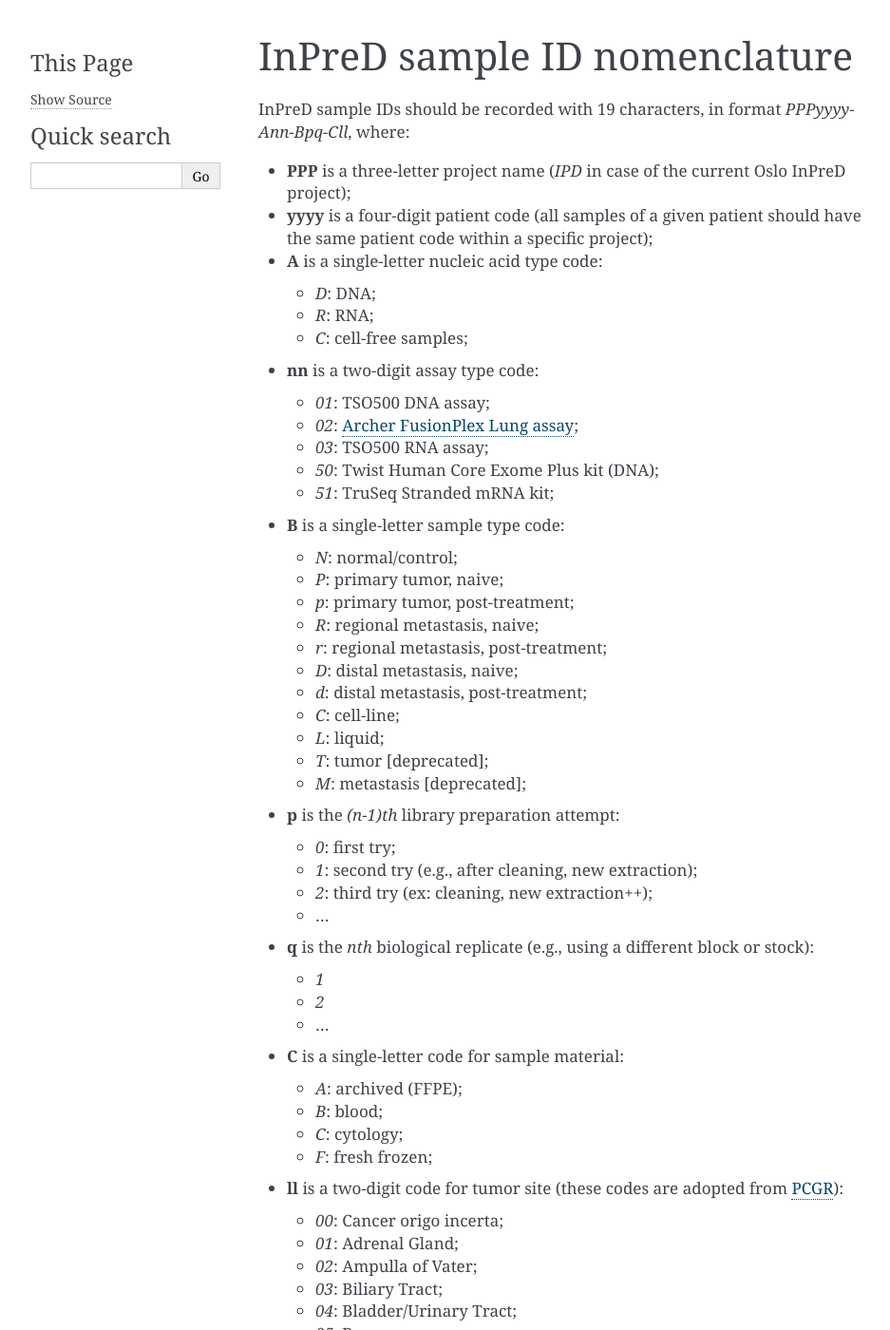
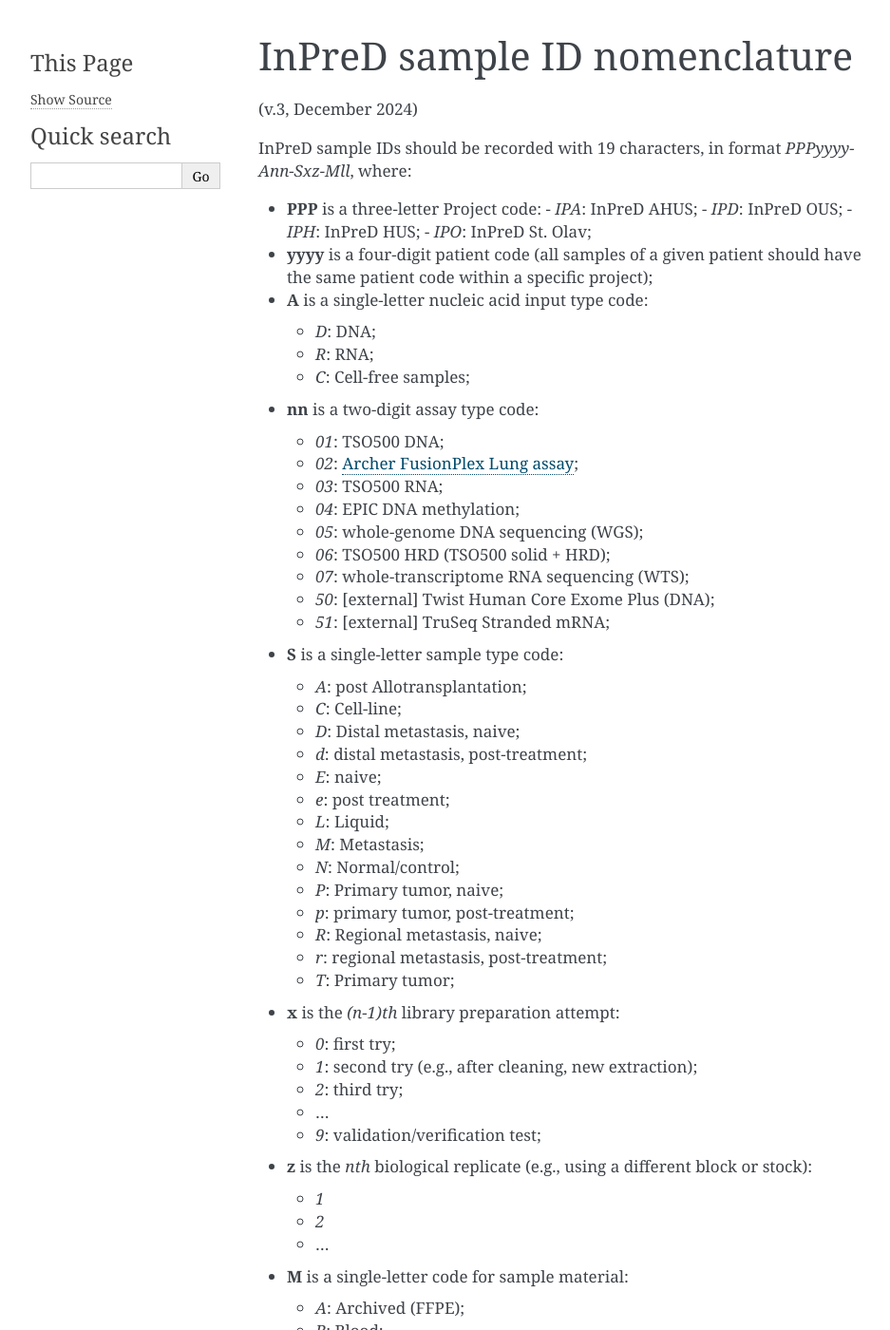
Before and after one commit to InPreD/TSOPPI_documentation, a Sphinx documentation site: the page built from docs/source/inpred_nomenclature.rst, in a window 1280 px wide and 1400 px high. Shown: the whole window at 95% size, without its empty margins (148-1085 px from the left). Built offline with Sphinx 7.4.7, drawn with Linux system fonts in a browser that asks for light colours; pages that are not in the unit, such as notebooks, are missing from menus; some of the changed text lies outside the part shown.

Commit message:
InPreD nomenclature update

```diff
--- a/docs/source/inpred_nomenclature.rst
+++ b/docs/source/inpred_nomenclature.rst
@@ -2,57 +2,75 @@
 InPreD sample ID nomenclature
 =============================
 
-InPreD sample IDs should be recorded with 19 characters, in format *PPPyyyy-Ann-Bpq-Cll*, where:
+(v.3, December 2024)
 
-- **PPP** is a three-letter project name (*IPD* in case of the current Oslo InPreD project);
+InPreD sample IDs should be recorded with 19 characters, in format *PPPyyyy-Ann-Sxz-Mll*, where:
+
+- **PPP** is a three-letter Project code:
+  - *IPA*: InPreD AHUS;
+  - *IPD*: InPreD OUS;
+  - *IPH*: InPreD HUS;
+  - *IPO*: InPreD St. Olav;
+
 - **yyyy** is a four-digit patient code (all samples of a given patient should have the same patient code within a specific project);
-- **A** is a single-letter nucleic acid type code:
+- **A** is a single-letter nucleic acid input type code:
 
   - *D*: DNA;
   - *R*: RNA;
-  - *C*: cell-free samples;
+  - *C*: Cell-free samples;
 
 - **nn** is a two-digit assay type code:
 
-  - *01*: TSO500 DNA assay;
+  - *01*: TSO500 DNA;
   - *02*: `Archer FusionPlex Lung assay <https://archerdx.com/research-products/solid-tumor-research/fusionplex-lung/>`_;
-  - *03*: TSO500 RNA assay;
-  - *50*: Twist Human Core Exome Plus kit (DNA);
-  - *51*: TruSeq Stranded mRNA kit;
+  - *03*: TSO500 RNA;
+  - *04*: EPIC DNA methylation;
+  - *05*: whole-genome DNA sequencing (WGS);
+  - *06*: TSO500 HRD (TSO500 solid + HRD);
+  - *07*: whole-transcriptome RNA sequencing (WTS);
+  - *50*: [external] Twist Human Core Exome Plus (DNA);
+  - *51*: [external] TruSeq Stranded mRNA;
 
-- **B** is a single-letter sample type code:
+- **S** is a single-letter sample type code:
 
-  - *N*: normal/control;
-  - *P*: primary tumor, naive;
+  - *A*: post Allotransplantation;
+  - *C*: Cell-line;
+  - *D*: Distal metastasis, naive;
+  - *d*: distal metastasis, post-treatment;
+  - *E*: naive;
+  - *e*: post treatment;
+  - *L*: Liquid;
+  - *M*: Metastasis;
+  - *N*: Normal/control;
+  - *P*: Primary tumor, naive;
   - *p*: primary tumor, post-treatment;
-  - *R*: regional metastasis, naive;
+  - *R*: Regional metastasis, naive;
   - *r*: regional metastasis, post-treatment;
-  - *D*: distal metastasis, naive;
-  - *d*: distal metastasis, post-treatment;
-  - *C*: cell-line;
-  - *L*: liquid;
-  - *T*: tumor [deprecated];
-  - *M*: metastasis [deprecated];
+  - *T*: Primary tumor;
 
-- **p** is the *(n-1)th* library preparation attempt:
+- **x** is the *(n-1)th* library preparation attempt:
 
   -	*0*: first try;
   - *1*: second try (e.g., after cleaning, new extraction);
-  - *2*: third try (ex: cleaning, new extraction++);
+  - *2*: third try;
   - ...
+  - *9*: validation/verification test;
 
-- **q** is the *nth* biological replicate (e.g., using a different block or stock):
+- **z** is the *nth* biological replicate (e.g., using a different block or stock):
 
   -	*1*
   - *2*
   - ...
 
-- **C** is a single-letter code for sample material:
+- **M** is a single-letter code for sample material:
 
-  - *A*: archived (FFPE);
-  - *B*: blood;
-  - *C*: cytology;
-  - *F*: fresh frozen;
+  - *A*: Archived (FFPE);
+  - *B*: Blood;
+  - *C*: Cytology;
+  - *F*: fresh Frozen;
+  - *E*: Extramedullary;
+  - *M*: fresh bone Marrow;
+  - *S*: buccal Swab;
 
 - **ll** is a two-digit code for tumor site (these codes are adopted from `PCGR <https://github.com/sigven/pcgr>`_):
 
@@ -90,4 +108,4 @@ InPreD sample IDs should be recorded with 19 characters, in format *PPPyyyy-Ann-
 
 *X* can be used to replace any missing (yet unknown) information.
 
-(last updated: 2022-03-03)
+(last updated: 2024-12-05)
```
Also changed, not shown: 1 other file.
